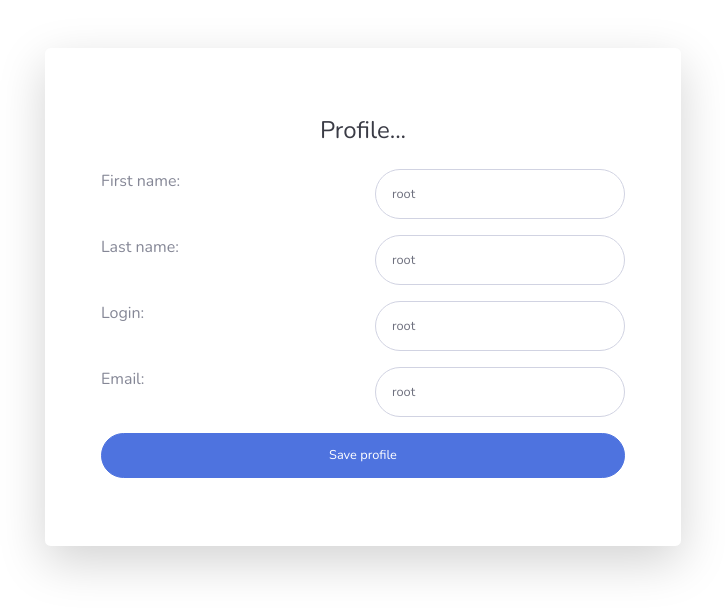
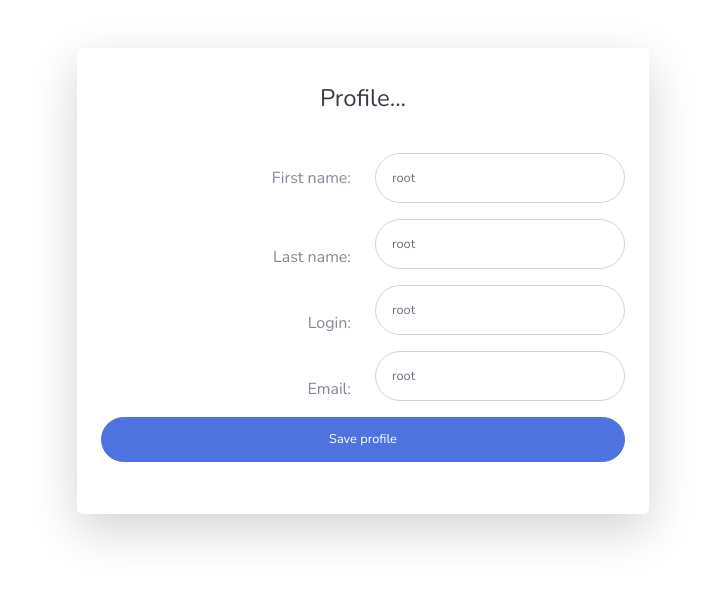
Before and after one commit to Eugenics/eathquakeDjango, a Django app: template quake/quake/templates/profile.html in a window 1280 px wide. Shown: the top 614 px of the page, without its empty margins (277-1002 px from the left). Run offline with Django 3.2, Linux system fonts and the light colour scheme; the template is opened without the code that fills it: values that come from a table or form of the project are taken from there, others are empty; data comes from the database, SQL or seed files in the repository; both versions use the stored data as it was after the commit; some libraries are stand-ins or nearby versions.

Commit message:
add_profile

```diff
--- a/quake/quake/templates/profile.html
+++ b/quake/quake/templates/profile.html
@@ -10,64 +10,72 @@
             <div class="card-body">
                 <!-- Nested Row within Card Body -->
                 <div class="row">
-                    <div class="p-5">
-                        <div class="text-center">
-                            {% if error_message %}
-                            <h5 class="h5 text-danger mb-4">{{error_message}}</h4>
-                                {% endif %}
-                                <h1 class="h4 text-gray-900 mb-4">Profile...</h1>
-                        </div>
+                    <div class="p-3">
                         <form class="user" method="POST" action="{% url 'profile' %}">
                             {% csrf_token %}
-                            <div class="form-group row">
+                            <div class="form-group row align-items-center">
                                 <div class="col">
-                                    <div class="label">
+                                    <div class="text-center">
+                                        {% if error_message %}
+                                        <h5 class="h5 text-danger mb-4">{{error_message}}</h4>
+                                            {% endif %}
+                                            <h1 class="h4 text-gray-900 mb-4">Profile...</h1>
+                                    </div>
+                                </div>
+                            </div>
+                            <div class="form-group row align-items-center">
+                                <div class="col">
+                                    <div class="text-right">
                                         First name:
                                     </div>
                                 </div>
-                                <div class="col-sm-6 mb-3 mb-sm-0">
+                                <div class="col">
                                     <input type="text" class="form-control form-control-user" name="FirstNameInput"
                                         placeholder="First Name" required="required" value="{{user_first_name}}"
                                         size="50">
                                 </div>
                             </div>
-                            <div class="form-group row">
+                            <div class="form-group row align-items-end">
                                 <div class="col">
-                                    <div class="label">
+                                    <div class="text-right">
                                         Last name:
                                     </div>
                                 </div>
-                                <div class="col-sm-6 mb-3 mb-sm-0">
+                                <div class="col">
                                     <input type="text" class="form-control form-control-user" name="LastNameInput"
                                         placeholder="Last Name" required="required" value="{{user_last_name}}"
                                         size="50">
                                 </div>
                             </div>
-                            <div class="form-group row">
+                            <div class="form-group row align-items-end">
                                 <div class="col">
-                                    <div class="label">
+                                    <div class="text-right">
                                         Login:
                                     </div>
                                 </div>
-                                <div class="col-sm-6 mb-3 mb-sm-0">
+                                <div class="col">
                                     <input type="text" class="form-control form-control-user" name="LoginInput"
                                         placeholder="Login name" required="required" value="{{user_login_name}}"
                                         size="50">
                                 </div>
                             </div>
-                            <div class="form-group row">
+                            <div class="form-group row align-items-end">
                                 <div class="col">
-                                    <div class="label">
+                                    <div class="text-right">
                                         Email:
                                     </div>
                                 </div>
-                                <div class="col-sm-6 mb-3 mb-sm-0">
+                                <div class="col">
                                     <input type="email" class="form-control form-control-user" name="EmailInput"
                                         placeholder="Email Address" required="required" value="{{user_email}}"
                                         size="50">
                                 </div>
                             </div>
-                            <button class="btn btn-primary btn-user btn-block" type="submit">Save profile</button>
+                            <div class="form-group row align-items-end">
+                                <div class="col">
+                                    <button class="btn btn-primary btn-user btn-block" type="submit">Save profile</button>
+                                </div>
+                            </div>
                         </form>
                     </div>
                 </div>
```
Also changed, not shown: quake/quake/views.py (+12 -4 lines), quake/db.sqlite3.
